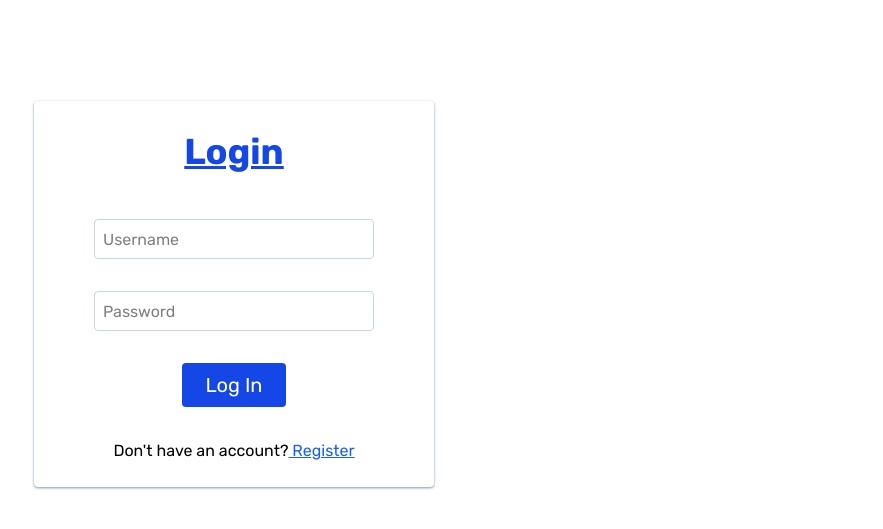
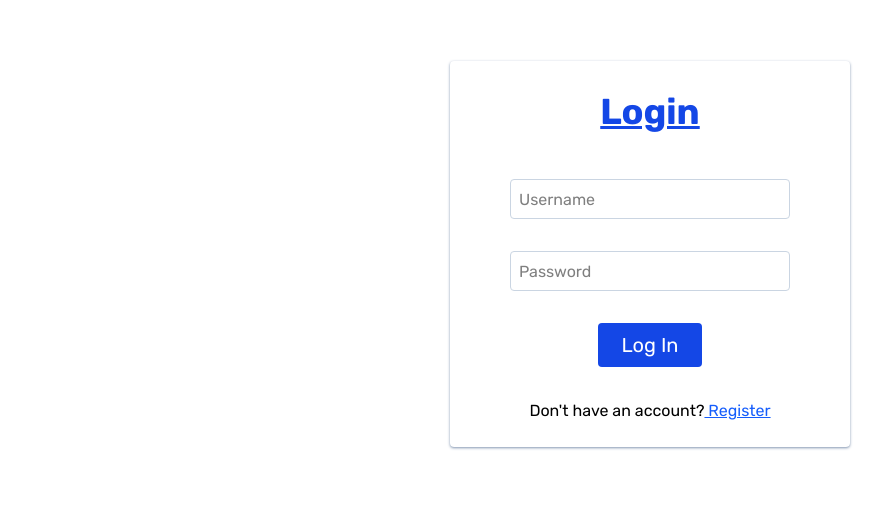
Before and after one commit to Sky28702/admin-panel, a Next.js app: page /sign-in in a window 1280 px wide. Shown: the part 203-732 px from the top of the page, without its empty margins (270-1153 px from the left). Built offline with nearby package versions, Linux system fonts and the light colour scheme.

Commit message:
LOGIN FIXED

```diff
--- a/app/(auth)/sign-in/page.js
+++ b/app/(auth)/sign-in/page.js
@@ -3,6 +3,7 @@ import { useForm } from "react-hook-form";
 import Link from "next/link";
 import { useState } from "react";
 import logIn from "@/app/backend/actions/login";
+import { redirect } from "next/navigation";
 
 const Login = () => {
   const [error, setError] = useState(false);
@@ -12,18 +13,23 @@ const Login = () => {
   async function submit(data) {
     // await console.log(data);
     let result = await logIn(data);
+    if (result.success) {
+      localStorage.setItem("Current User", JSON.stringify(result.user));
+      redirect("/");
+    }
+
     setError(result.success);
 
     // console.log(result);
-    console.log(result.message);
+    // console.log(result.message);
     setError(!result.success);
     setErrorMessage(result.message);
-    console.log(result);
+    // console.log(result);
   }
   return (
     <section>
-      <form className="pl-76" onSubmit={handleSubmit(submit)}>
-        <div className="flex flex-col items-center border border-none rounded-[4px] shadow shadow-slate-400 mt-76 text-center max-w-100 py-6">
+      <form className="" onSubmit={handleSubmit(submit)}>
+        <div className="flex flex-col items-center border border-none rounded-[4px] shadow shadow-slate-400 mt-66 text-center max-w-100 py-6 ml-180">
           <h1 className=" mb-10 font-bold text-[36px] text-blue-700 ">
             <u>Login</u>
           </h1>
--- a/app/(dashboard)/profile/page.js
+++ b/app/(dashboard)/profile/page.js
@@ -1,4 +1,3 @@
-import Link from "next/link";
 import { previewUser } from "@/app/backend/actions/signup";
 import ProfileContent from "@/components/Profile";
 
--- a/app/backend/actions/login.js
+++ b/app/backend/actions/login.js
@@ -2,6 +2,7 @@
 import bcrypt from "bcryptjs";
 import User from "@/app/backend/models/userModel";
 import dbConnect from "@/app/backend/db/dbConnect";
+import { redirect } from "next/dist/server/api-utils";
 
 async function logIn(data) {
   await dbConnect();
@@ -25,6 +26,10 @@ async function logIn(data) {
     return {
       success: true,
       message: "Login successfull !",
+      user: {
+        userName: isUserExist.userName,
+        email: isUserExist.email,
+      },
     };
   } else {
     return {
```
